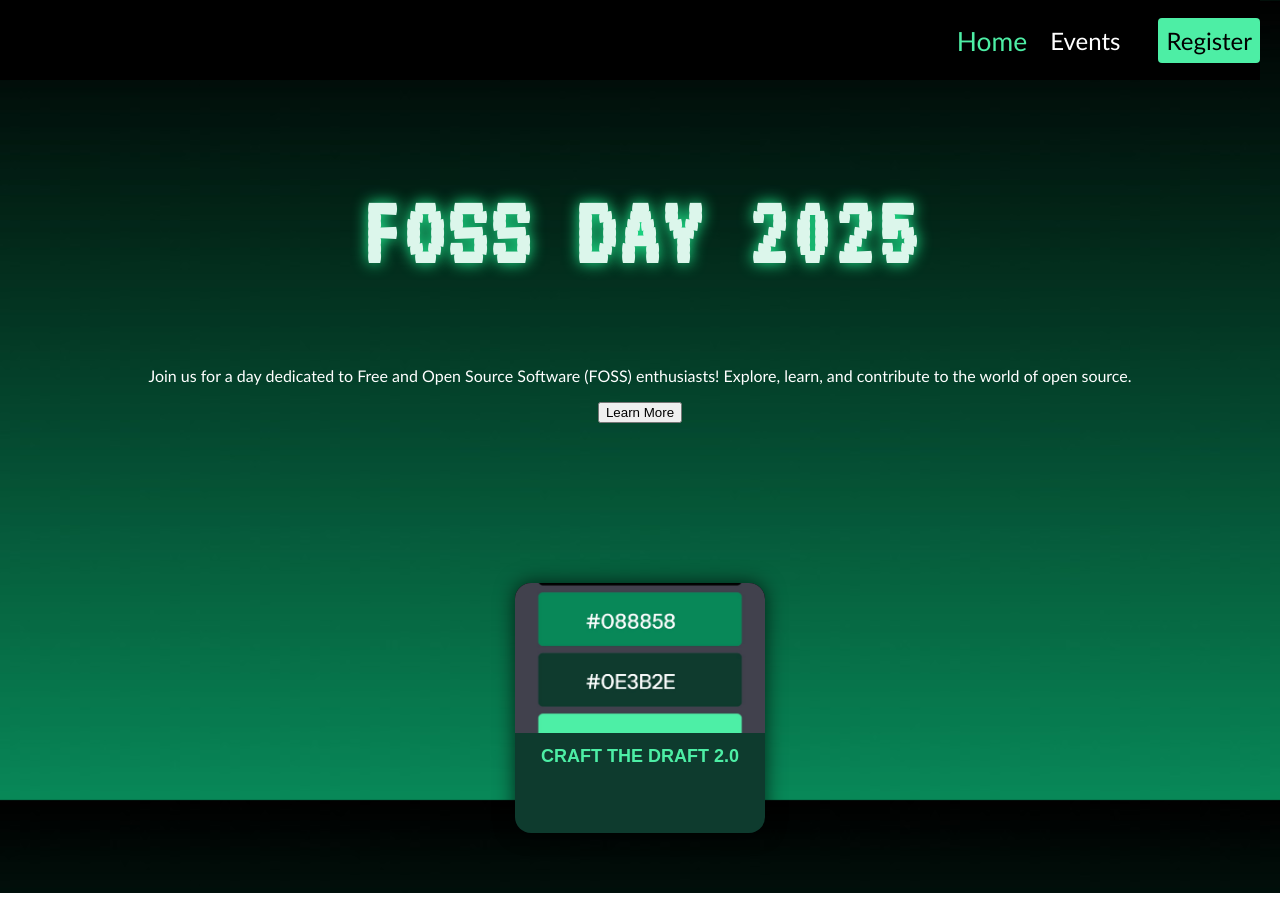
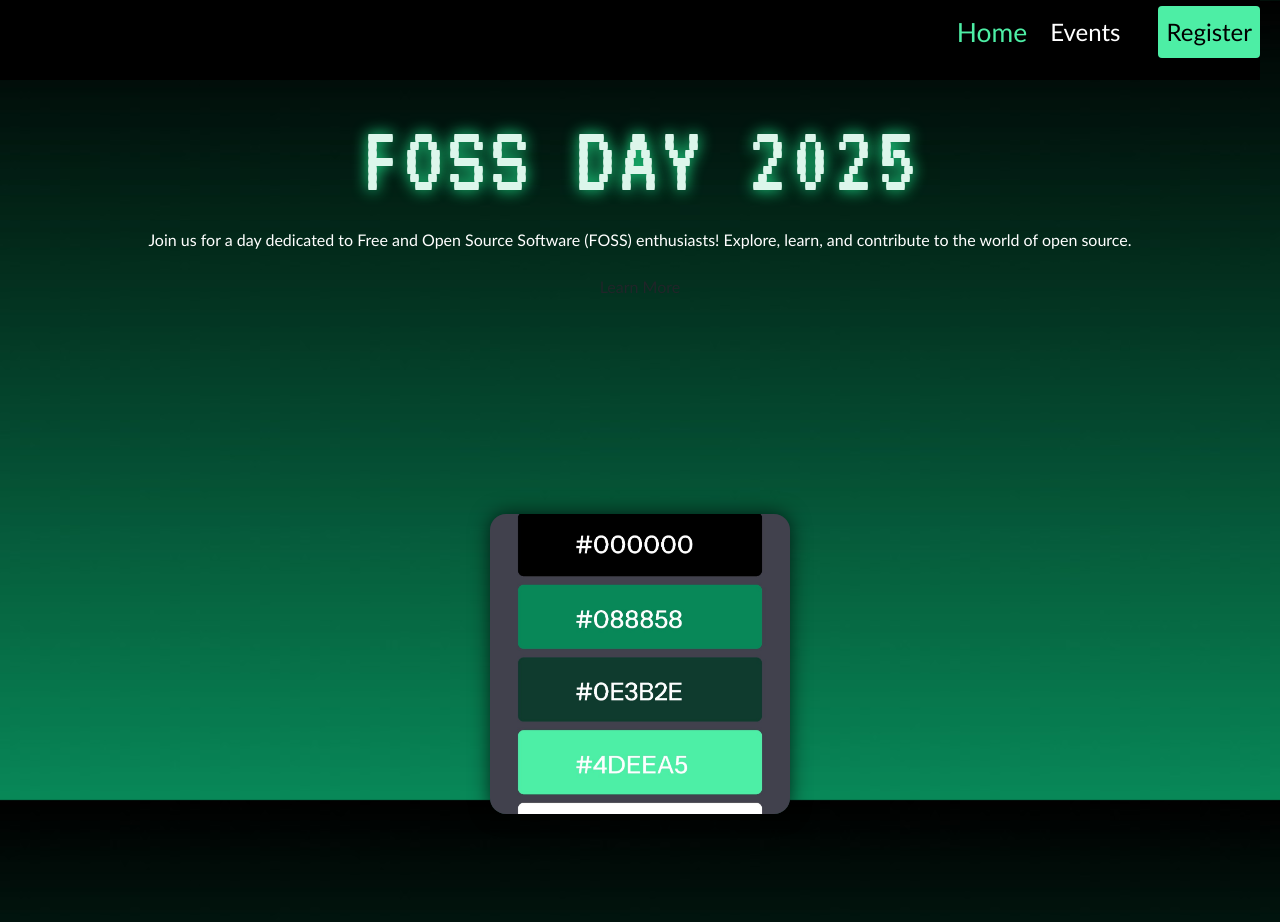
Before and after one commit to anakhavaishakham2005/foss_day_25, a plain HTML site: page index.html in a window 1280 px wide. Before the commit the page ends 893 px from the top, so only its background shows below. Drawn offline with nearby package versions, Linux system fonts and the light colour scheme.

Commit message:
card content

```diff
--- a/css/style.css
+++ b/css/style.css
@@ -100,101 +100,86 @@ li :hover {
 .sec {
   padding: 60px 0;
 }
-
 /* Event Card */
 .event-card {
-height: 250px;
-    width:250px ;
-    margin: auto;
+  height: 300px;
+  width: 300px;
+  margin: auto;
   background-color: #0E3B2E;
   border-radius: 16px;
   overflow: hidden;
   position: relative;
-  height: 50%px;
   box-shadow: 0 0 20px rgba(0,0,0,0.7);
   transition: transform 0.3s ease, box-shadow 0.3s ease;
 }
 
-/* Hover-grow */
-.event-card:hover {
-  transform: translateY(-8px);
-  box-shadow: 0 0 25px #4DEEA5;
-}
-
-/* Image wrapper (fixed height) */
+/* Poster always shows initially */
 .poster-wrap {
-  height: 60%;
-  overflow: hidden;
-  background: #000000;
+  height: 100%;
+  width: 100%;
+  transition: opacity 0.4s ease;
 }
 
 .poster-wrap img {
   width: 100%;
   height: 100%;
-  object-fit: cover;  /* makes all poster sizes fit */
+  object-fit: cover;
 }
 
-/* Event info */
+
+/* Event info overlay (hidden at bottom) */
 .event-info {
-  height: 40%;
-  padding: 12px;
-  color: #FFFFFF;
+  position: absolute;
+  bottom: -100%;      /* hidden fully below the card */
+  left: 0;
+  width: 100%;
+  height: 100%;
+  padding: 20px;
   text-align: center;
+  background-color: rgba(14, 59, 46, 0.95);
 
   display: flex;
   flex-direction: column;
   justify-content: center;
+
+  transition: bottom 0.4s ease, opacity 0.4s ease;
+  opacity: 0;
 }
 
-/* Title */
-.event-info h3 {
-  font-family: 'Orbitron', sans-serif;
-  font-size: 18px;
-  color: #4DEEA5;
-  margin-bottom: 5px;
+/* Hover: slide the info up */
+.event-card:hover .event-info {
+  bottom: 0;          /* slides into place */
+  opacity: 1;
 }
 
-/* Button */
-.btn-reg {
-  margin-top: 8px;
-  display: inline-block;
-  background: #4DEEA5;
-  color: #000000;
-  padding: 6px 14px;
-  border-radius: 6px;
-  text-decoration: none;
-  font-weight: bold;
+/* Poster fades away */
+.event-card:hover .poster-wrap {
+  opacity: 0;
 }
 
-.btn-reg:hover {
-  background: #FFFFFF;
+/* Fade in text & button */
+.event-info h3,
+.event-info p,
+.event-info .btn-reg {
+  opacity: 1;
+  transition: opacity 0.4s ease 0.15s;
 }
 
-/* Hover overlay text (desktop) */
-.event-card:hover .event-info p,
-.event-card:hover .btn-reg {
-  opacity: 1;
-}
-.event-card:hover .poster-wrap{
-    opacity: 0;
+.onerow{
+    display: flex;
 }
 
-.event-card:hover .event-info{
-
-    margin-top: -150px;
-    transition: margin-top 0.3s ease;
-}
-/* Default hidden for mobile click behavior */
-.event-info p,
-.btn-reg {
-  opacity: 0;
-  transition: opacity 0.3s ease;
+a{
+    text-decoration: none;
+    color: black;
 }
 
-/* On mobile, show on tap */
-@media (max-width: 768px) {
-  .event-card:active .event-info p,
-  .event-card:active .btn-reg {
-    opacity: 1;
-  }
+button{
+    padding: 10px 15px;
+    border-radius: 5px;
+    background-color: #ffffff;
+    border: none;
+    cursor: pointer;
+    color: black;
+    font-size: larger;
 }
--- a/index.html
+++ b/index.html
@@ -2,6 +2,8 @@
 <!DOCTYPE html>
 <html lang="en">
 <head>
+    <link
+  href="https://cdn.jsdelivr.net/npm/bootstrap@5.3.2/dist/css/bootstrap.min.css" rel="stylesheet">
     <link href="https://fonts.googleapis.com/css2?family=VT323&display=swap" rel="stylesheet">
     <meta charset="UTF-8">
     <link rel="stylesheet" href="css/style.css">
@@ -35,7 +37,7 @@
     <div class="row g-4 justify-content-center">
 
       <!-- CARD 1 -->
-      <div class="col-md-4 col-10">
+      <div class="col-md-4 col-10 onerow">
         <div class="event-card">
           <div class="poster-wrap">
             <img src="assets\prevents\pre.jpg" alt="Event Poster">
@@ -43,8 +45,8 @@
 
           <div class="event-info">
             <h3>CRAFT THE DRAFT 2.0</h3>
-            <p>Happening Now !!!</p>
-            <a href="#" class="btn-reg">Register</a>
+            <p>Lorem ipsum dolor sit amet consectetur adipisicing elit. Recusandae aspernatur necessitatibus quasi esse accusamus, sit id, aperiam accusantium quas quaerat vel optio eligendi ratione qui omnis doloribus ipsam delectus repellendus!</p>
+            <button><a href="#" class="btn-reg">Register</a></button>
           </div>
         </div>
       </div>
```
